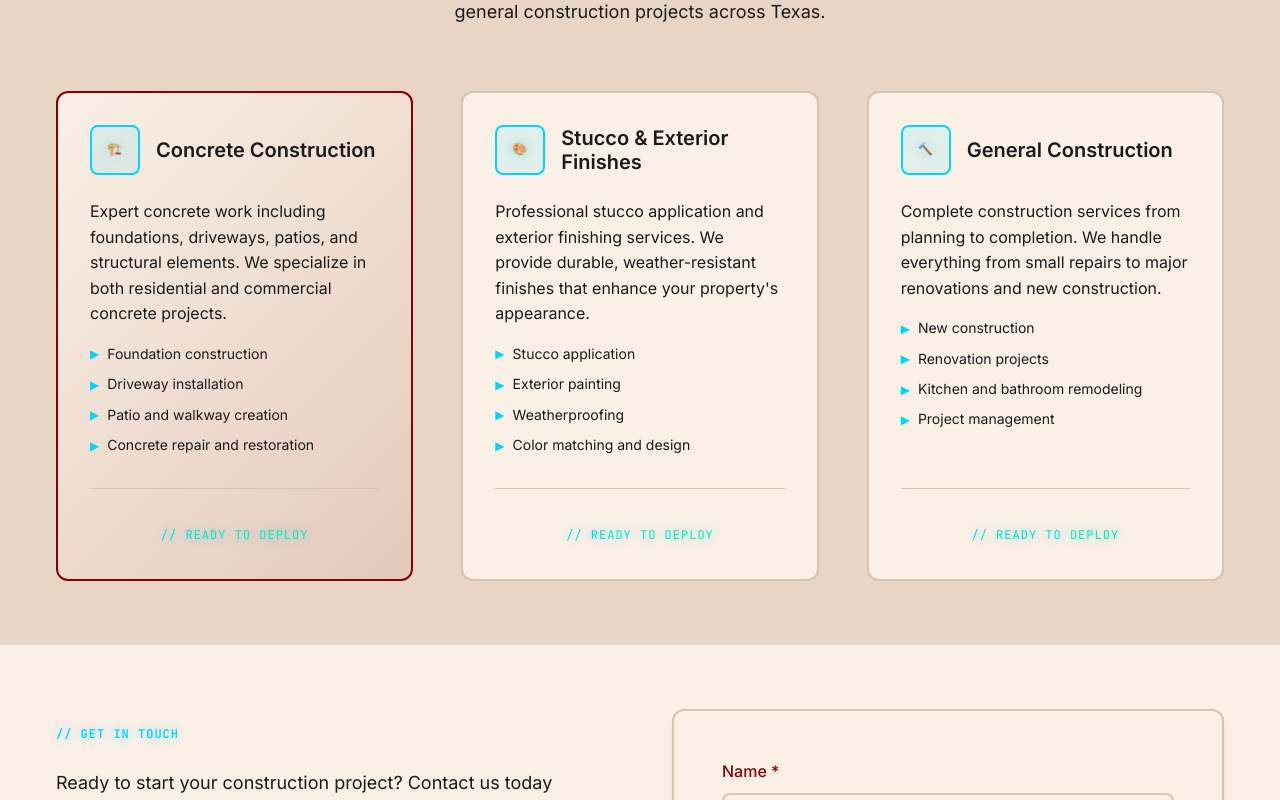
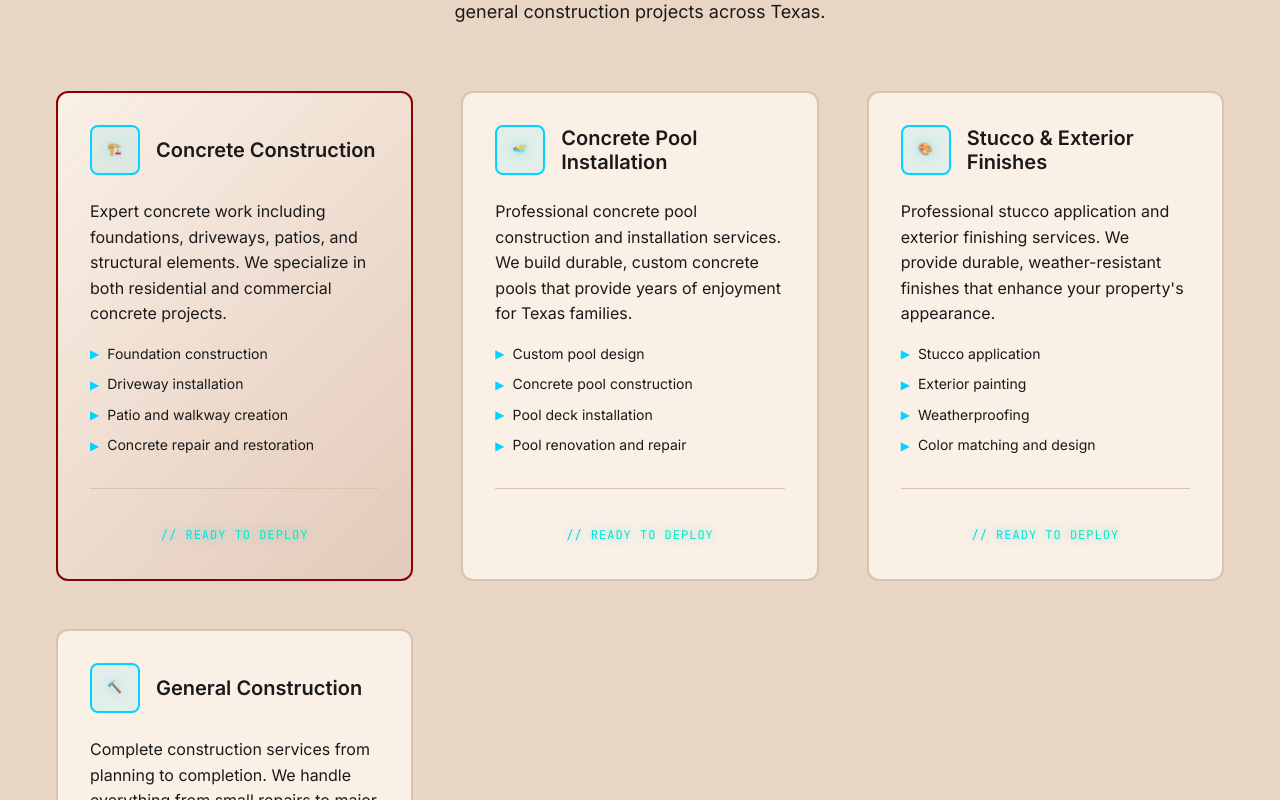
Before and after one commit to wables411/webgcon, a React (Create React App) app: page / in a window 1280 px wide. Shown: the part 2320-3120 px from the top of the page. Built offline with nearby package versions, Linux system fonts and the light colour scheme.

Commit message:
Add concrete pool installation service to services section and contact form

```diff
--- a/src/pages/Home.tsx
+++ b/src/pages/Home.tsx
@@ -40,6 +40,17 @@ const Home: React.FC = () => {
         "Concrete repair and restoration"
       ],
       isHighlighted: true
+    },
+    {
+      title: "Concrete Pool Installation",
+      description: "Professional concrete pool construction and installation services. We build durable, custom concrete pools that provide years of enjoyment for Texas families.",
+      icon: "🏊‍♂️",
+      features: [
+        "Custom pool design",
+        "Concrete pool construction",
+        "Pool deck installation",
+        "Pool renovation and repair"
+      ]
     },
     {
       title: "Stucco & Exterior Finishes",
@@ -85,6 +96,7 @@ const Home: React.FC = () => {
 
   const serviceOptions = [
     'Concrete Construction',
+    'Concrete Pool Installation',
     'Stucco & Exterior Finishes',
     'General Construction'
   ];
```
